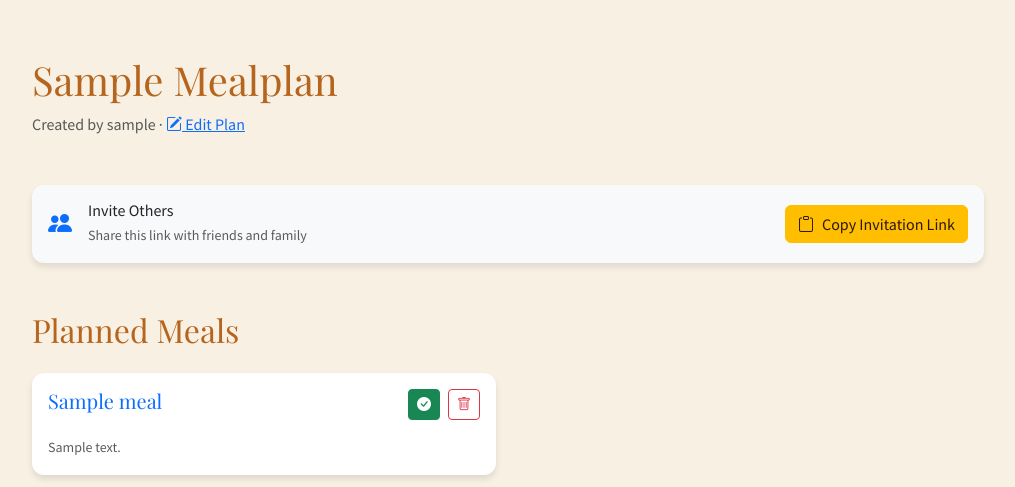
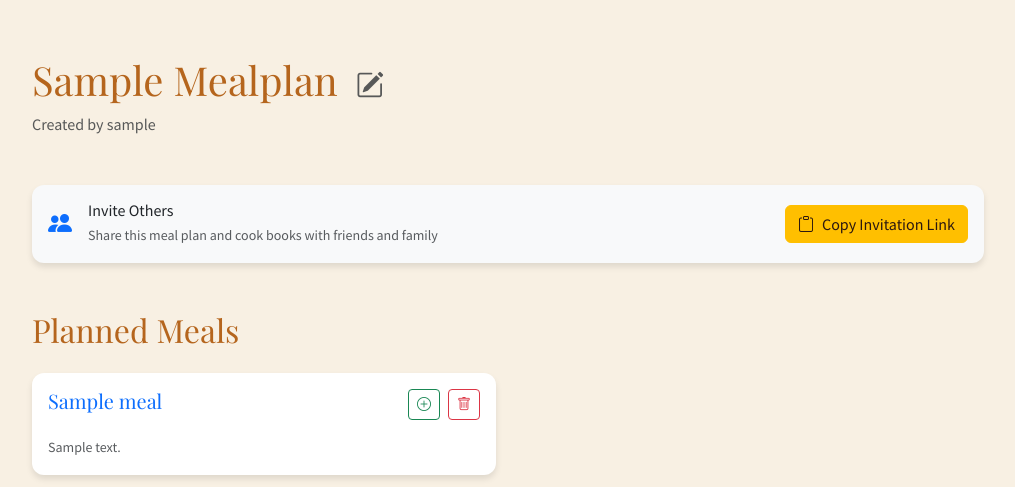
Before and after one commit to lukerohde/our-meals, a Django app: page /meal-plan/00000000-0000-0000-0000-000000000001/ in a window 1280 px wide. Shown: the part 129-616 px from the top of the page, without its empty margins (132-1147 px from the left). Run offline with Django 5.2, Linux system fonts and the light colour scheme; a user stored in the database is signed in; tables that the repository leaves empty hold one stand-in row (values such as "Sample post").

Commit message:
Fixed lotsa little stuff

```diff
--- a/app/main/signals.py
+++ b/app/main/signals.py
@@ -27,4 +27,4 @@
         if meal_plan and not Membership.objects.filter(user=user, meal_plan=meal_plan).exists():
             Membership.objects.create(user=user, meal_plan=meal_plan)
             messages.success(request, f"You have successfully joined the meal plan '{meal_plan.name}'.")
-            return redirect('meal_plan_detail', shareable_link=shareable_link)
+            return redirect('main:meal_plan_detail', shareable_link=shareable_link)
--- a/app/main/templates/main/meal_plan_detail.html
+++ b/app/main/templates/main/meal_plan_detail.html
@@ -7,13 +7,30 @@
         <div class="col-12">
             <div class="d-flex justify-content-between align-items-start">
                 <div>
-                    <h1 class="mb-2" style="text-transform: capitalize;">{{ meal_plan.name }}</h1>
+                    <h1 class="mb-2" style="text-transform: capitalize;">
+                        {{ meal_plan.name }}
+                        {% if user == meal_plan.owner %}
+                        <a href="{% url 'main:meal_plan_edit' meal_plan.shareable_link %}" class="text-muted ms-2" style="font-size: 0.7em; text-decoration: none;">
+                            <i class="bi bi-pencil-square"></i>
+                        </a>
+                        {% endif %}
+                    </h1>
                     <p class="text-muted mb-0">
                         Created by {{ meal_plan.owner.username }}
-                        {% if user == meal_plan.owner %}
-                        · <a href="{% url 'main:meal_plan_edit' meal_plan.shareable_link %}" class="text-primary">
-                            <i class="bi bi-pencil-square"></i> Edit Plan
-                        </a>
+                        {% if other_members %}
+                            · Members:
+                            {% for member in other_members %}
+                                {{ member.user.username }}
+                                {% if user == meal_plan.owner %}
+                                    <form method="POST" action="{% url 'main:remove_member' meal_plan.shareable_link member.user.id %}" class="d-inline">
+                                        {% csrf_token %}
+                                        <button type="submit" class="btn btn-link text-danger p-0 ms-1" style="font-size: 0.8em;">
+                                            <i class="bi bi-person-x"></i>
+                                        </button>
+                                    </form>
+                                {% endif %}
+                                {% if not forloop.last %}, {% endif %}
+                            {% endfor %}
                         {% endif %}
                     </p>
                 </div>
@@ -42,6 +59,47 @@
         </div>
     </div>
 
+    <!-- Members Modal -->
+    <div class="modal fade" id="membersModal" tabindex="-1" aria-labelledby="membersModalLabel" aria-hidden="true">
+        <div class="modal-dialog">
+            <div class="modal-content">
+                <div class="modal-header">
+                    <h5 class="modal-title" id="membersModalLabel">Meal Plan Members</h5>
+                    <button type="button" class="btn-close" data-bs-dismiss="modal" aria-label="Close"></button>
+                </div>
+                <div class="modal-body">
+                    <div class="list-group list-group-flush">
+                        <!-- Owner -->
+                        <div class="list-group-item d-flex justify-content-between align-items-center">
+                            <div>
+                                <strong>{{ meal_plan.owner.username }}</strong>
+                                <span class="badge bg-primary ms-2">Owner</span>
+                            </div>
+                        </div>
+
+                        <!-- Other Members -->
+                        {% for member in other_members %}
+                            <div class="list-group-item d-flex justify-content-between align-items-center">
+                                <div>{{ member.user.username }}</div>
+                                {% if user == meal_plan.owner %}
+                                    <form method="POST" action="{% url 'main:remove_member' meal_plan.shareable_link member.user.id %}" class="d-inline">
+                                        {% csrf_token %}
+                                        <button type="submit" class="btn btn-sm btn-outline-danger">
+                                            <i class="bi bi-person-x"></i> Remove
+                                        </button>
+                                    </form>
+                                {% endif %}
+                            </div>
+                        {% endfor %}
+                    </div>
+                </div>
+                <div class="modal-footer">
+                    <button type="button" class="btn btn-secondary" data-bs-dismiss="modal">Close</button>
+                </div>
+            </div>
+        </div>
+    </div>
+
     {% if is_member %}
         <!-- Share Section -->
         <div class="row mb-5">
@@ -52,7 +110,7 @@
                             <i class="bi bi-people-fill text-primary me-3 fs-4"></i>
                             <div>
                                 <h6 class="mb-1">Invite Others</h6>
-                                <p class="text-muted mb-0 small">Share this link with friends and family</p>
+                                <p class="text-muted mb-0 small">Share this meal plan and cook books with friends and family</p>
                             </div>
                         </div>
                         <button class="btn btn-primary" onclick="copyLink()">
--- a/app/main/urls.py
+++ b/app/main/urls.py
@@ -15,6 +15,7 @@
     path('meal-plan/<str:shareable_link>/join/', views.join_meal_plan, name='join_meal_plan'),
     path('meal-plan/<str:shareable_link>/leave/', views.leave_meal_plan, name='leave_meal_plan'),
     path('meal-plan/<str:shareable_link>/edit/', views.meal_plan_edit, name='meal_plan_edit'),
+    path('meal-plan/<str:shareable_link>/remove-member/<int:member_id>/', views.remove_member, name='remove_member'),
     path('toggle-meal/<int:meal_id>/', views.toggle_meal_in_meal_plan, name='toggle_meal_in_meal_plan'),
     path('delete-meal/<int:meal_id>/', views.delete_meal, name='delete_meal'),
     path('meal-plan/<str:shareable_link>/create-grocery-list/', views.create_grocery_list, name='create_grocery_list'),
--- a/app/main/views.py
+++ b/app/main/views.py
@@ -1,5 +1,6 @@
 from django.shortcuts import render, redirect, get_object_or_404
 from django.contrib.auth.decorators import login_required
+from django.contrib.auth.models import User
 from .models import Collection, Recipe, Meal, Ingredient, MethodStep, MealPlan, Membership
 from .forms import CollectionForm
 import requests
@@ -18,6 +19,9 @@
 # Configure logger
 logger = logging.getLogger(__name__)
 
+def get_possessive_name(name):
+    """Returns the possessive form of a name, handling 's' endings correctly."""
+    return f"{name}'" if name.endswith('s') else f"{name}'s"
 
 # @login_required
 # def collection_list(request):
@@ -31,31 +35,40 @@
 
 @login_required
 def collection_list(request):
-    # import ipdb; ipdb.set_trace()
-    # collections = Collection.objects.filter(user=request.user)
-    # return render(request, 'main/collection_list.html', {'collections': collections})
+    meal_plan = latest_meal_plan(request)
 
-    if latest_meal_plan(request):
+    if meal_plan:
         # Get members of the latest meal plan excluding the current user
-        members = Membership.objects.filter(meal_plan=latest_meal_plan(request)).exclude(user=request.user).select_related('user')
+        members = Membership.objects.filter(meal_plan=meal_plan).exclude(user=request.user).select_related('user')
 
         # Get collections of all members
         member_collections = Collection.objects.filter(user__in=[membership.user for membership in members])
     else:
+        members = []
         member_collections = Collection.objects.none()
 
-    # Group collections by owner
+    # Group collections by owner with additional member info
     grouped_collections = {}
 
     # Add user's own collections first
-    grouped_collections['Your Cook Books'] = Collection.objects.filter(user=request.user)
+    grouped_collections['Your Cook Books'] = {
+        'collections': Collection.objects.filter(user=request.user),
+        'member_id': None
+    }
 
     # Add collections from meal plan members
     for membership in members:
-        grouped_collections[membership.user.username] = Collection.objects.filter(user=membership.user)
+        grouped_collections[f"{get_possessive_name(membership.user.username.title())} Cook Books"] = {
+            'collections': Collection.objects.filter(user=membership.user),
+            'member_id': membership.user.id
+        }
 
-    result = render(request, 'main/collection_list_grouped.html', {'grouped_collections': grouped_collections})
-    return result
+    context = {
+        'grouped_collections': grouped_collections,
+        'meal_plan': meal_plan,
+    }
+
+    return render(request, 'main/collection_list_grouped.html', context)
 
 @login_required
 def collection_create(request):
@@ -269,24 +282,20 @@
     """
     meal_plan = get_object_or_404(MealPlan, shareable_link=shareable_link)
 
-    # Check if user is authenticated and is a member
-    if request.user.is_authenticated:
-        is_member = Membership.objects.filter(user=request.user, meal_plan=meal_plan).exists()
-    else:
-        is_member = False
-
-    meal_plan_recipes = meal_plan.meals.values_list('id', flat=True) if meal_plan else []
+    # Get all members except the owner
+    other_members = meal_plan.memberships.exclude(user=meal_plan.owner)
+    all_members = [m.user for m in meal_plan.memberships.all()]
 
     context = {
         'meal_plan': meal_plan,
-        'is_member': is_member,
-        'meal_plan_recipes': meal_plan_recipes
+        'is_member': request.user.is_authenticated and (
+            meal_plan.owner == request.user or
+            meal_plan.memberships.filter(user=request.user).exists()
+        ),
+        'meal_plan_recipes': [recipe for meal in meal_plan.meals.all() for recipe in meal.recipes.all()],
+        'other_members': other_members,
+        'all_members': all_members,
     }
-
-    # Convert None to empty string for grocery list instruction
-    if meal_plan.grocery_list_instruction is None:
-        meal_plan.grocery_list_instruction = ''
-        meal_plan.save()
 
     return render(request, 'main/meal_plan_detail.html', context)
 
@@ -409,3 +418,14 @@
             messages.error(request, 'Please provide a name for your meal plan.')
 
     return render(request, 'main/meal_plan_form.html', {'meal_plan': meal_plan})
+
+@login_required
+def remove_member(request, shareable_link, member_id):
+    meal_plan = get_object_or_404(MealPlan, shareable_link=shareable_link)
+    if request.user != meal_plan.owner:
+        return HttpResponseForbidden("Only the meal plan owner can remove members")
+
+    member = get_object_or_404(User, id=member_id)
+    Membership.objects.filter(user=member, meal_plan=meal_plan).delete()
+    messages.success(request, f"Removed {member.username} from your meal plan")
+    return redirect('main:collection_list')
```
Also changed, not shown: app/main/templates/main/collection_list_grouped.html (+13 -4 lines), app/templates/account/signup.html (+14 -0 lines).
